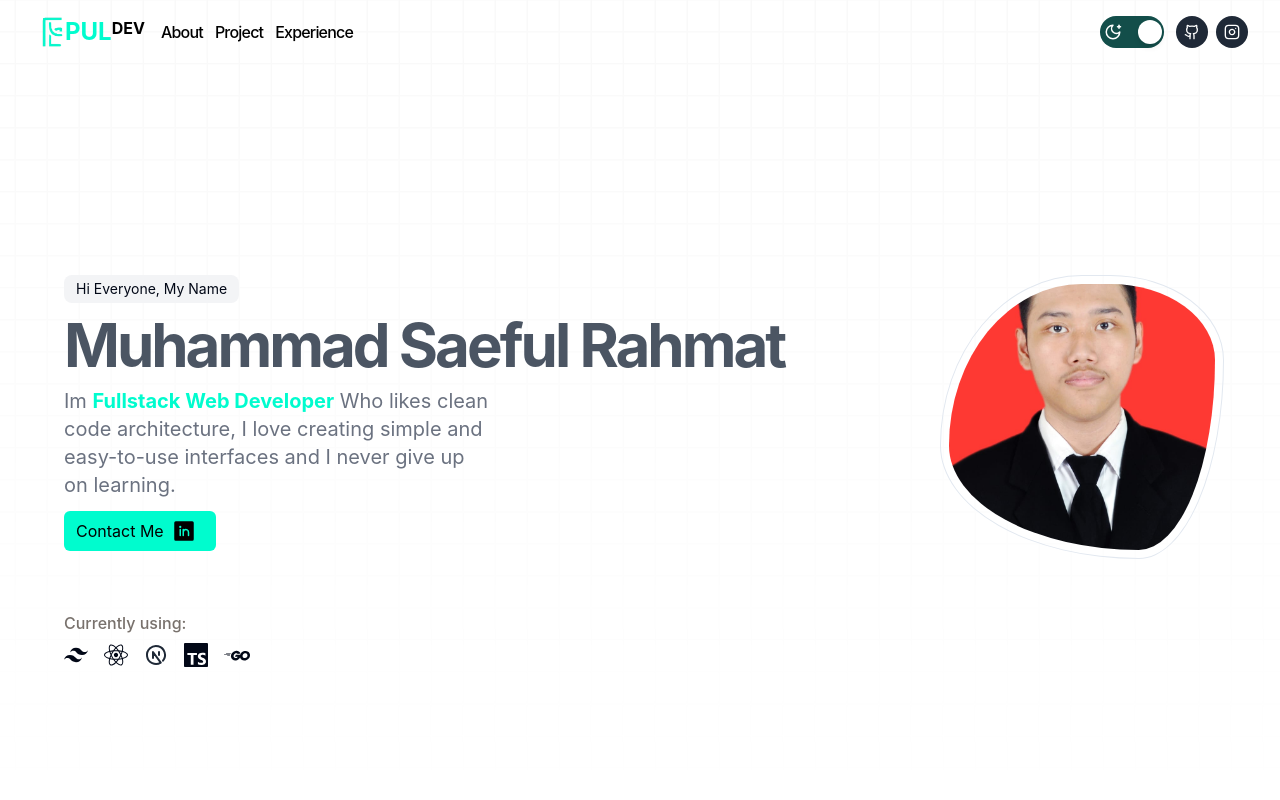
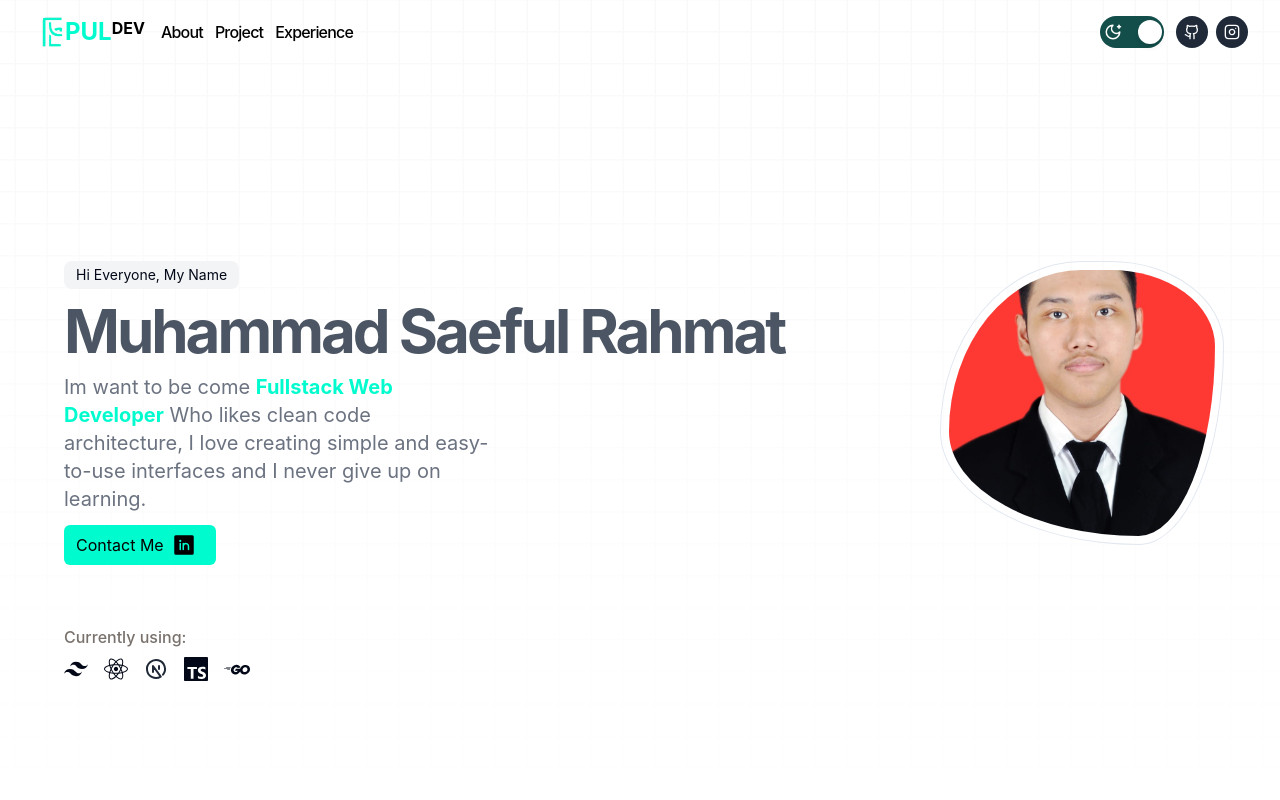
Before and after one commit to muhammadsaefulr/my-portofolio, a React (Vite) app: page / in a window 1280 px wide. Shown: the top 800 px of the page. Built offline with nearby package versions, Linux system fonts and the light colour scheme.

Commit message:
update: margin adjust

```diff
--- a/package.json
+++ b/package.json
@@ -5,6 +5,7 @@
   "type": "module",
   "scripts": {
     "dev": "vite",
+    "dev:host": "vite --host",
     "build": "tsc && vite build",
     "lint": "eslint . --ext ts,tsx --report-unused-disable-directives --max-warnings 0",
     "preview": "vite preview"
--- a/src/App.tsx
+++ b/src/App.tsx
@@ -121,7 +121,7 @@ function App() {
                 <div className="flex space-x-2">
                   <a href="/">
                     <div className="flex mx-2">
-                      <img src={"/e-logo.png"} width={25} height={15} />
+                      <img src={"/e-logo.png"} width={25} height={10} />
                       <p className="font-bold text-2xl text-maincolor">PUL</p>
                       <p className="font-bold text-black dark:text-white">
                         DEV
@@ -216,7 +216,7 @@ function App() {
                   </h1>
                   <div data-aos="fade-right" className="lg:w-1/2 sm: w-full">
                     <p className="text-gray-500 md:text-xl dark:text-gray-400 w-15">
-                      Im{" "}
+                      Im want to be come{" "}
                       <a className="font-bold text-maincolor">
                         Fullstack Web Developer
                       </a>{" "}
@@ -280,7 +280,7 @@ function App() {
                   See Who I Am, What Language I Use, and My Experience
                 </p>
               </div>
-              <div className="lg:flex pt-12 lg:space-x-20 sm:inline-block space-x-4">
+              <div className="lg:flex pt-12 lg:space-x-20 sm:inline-block">
                 <div className="lg:border-l lg:h-[195vh] sm:hidden"></div>
                 <div className="lg:w-1/2 sm:w-full">
                   <div className="text-gray-400 ">
```
